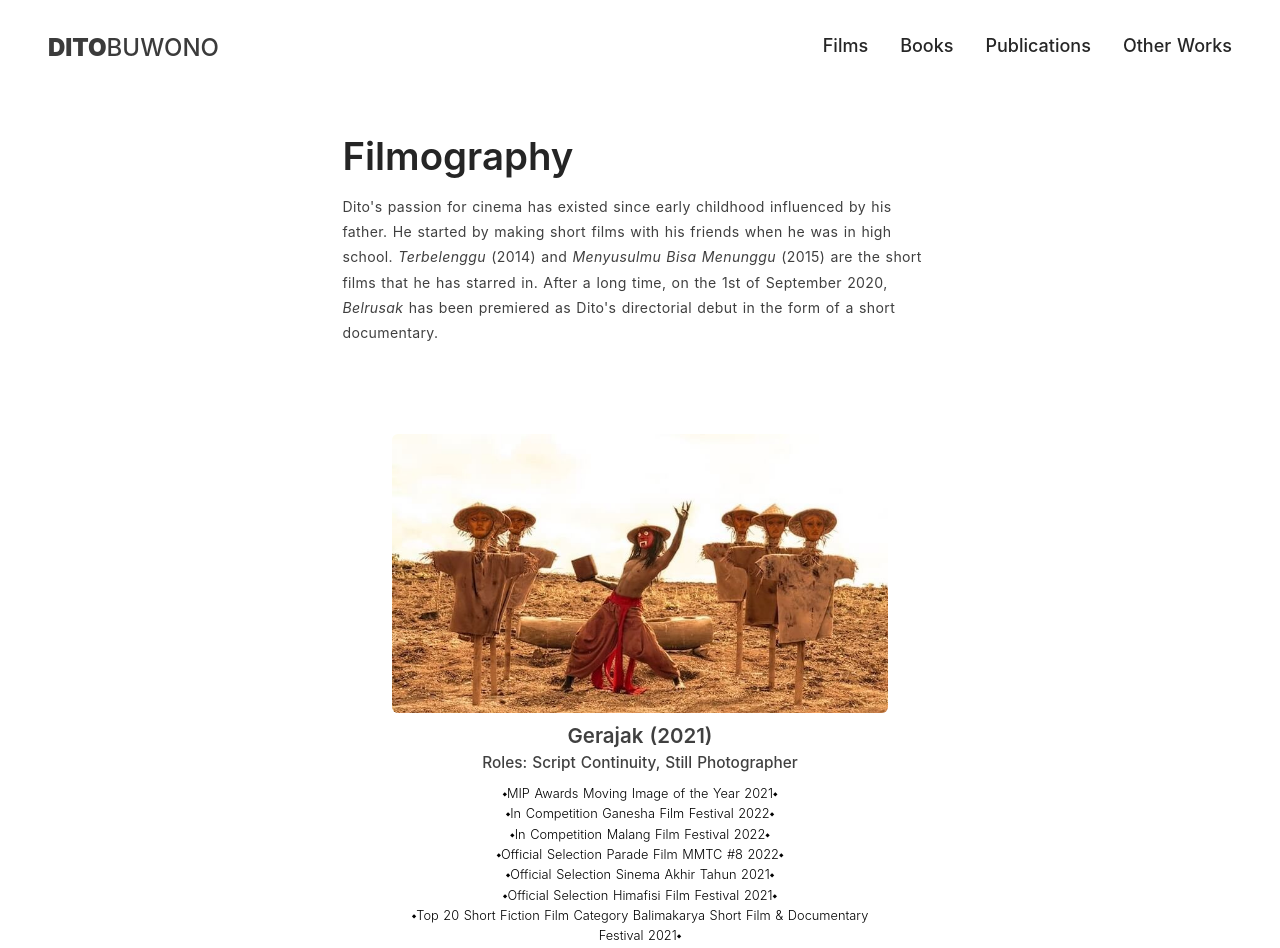
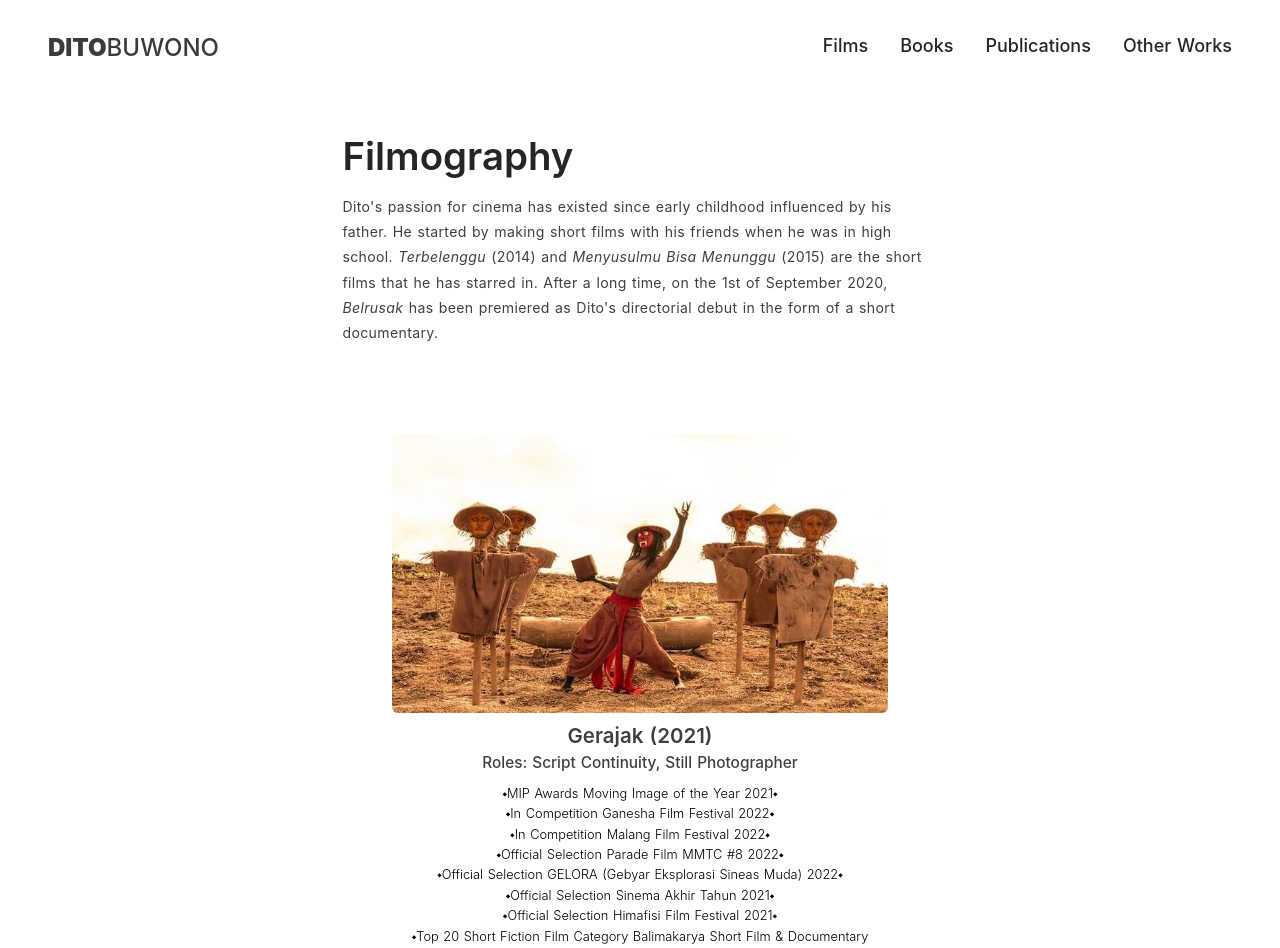
Before and after one commit to andikawilliam/ditobuwono-nuxt, a Nuxt app: page /Filmography in a window 1280 px wide. Shown: the top 948 px of the page. Built offline with nearby package versions, Linux system fonts and the light colour scheme.

Commit message:
Update Filmography.vue

```diff
--- a/pages/Filmography.vue
+++ b/pages/Filmography.vue
@@ -64,6 +64,7 @@ export default Vue.extend({
             "In Competition Ganesha Film Festival 2022",
             "In Competition Malang Film Festival 2022",
             "Official Selection Parade Film MMTC #8 2022",
+            "Official Selection GELORA (Gebyar Eksplorasi Sineas Muda) 2022",
             "Official Selection Sinema Akhir Tahun 2021",
             "Official Selection Himafisi Film Festival 2021",
             "Top 20 Short Fiction Film Category Balimakarya Short Film & Documentary Festival 2021",
```
